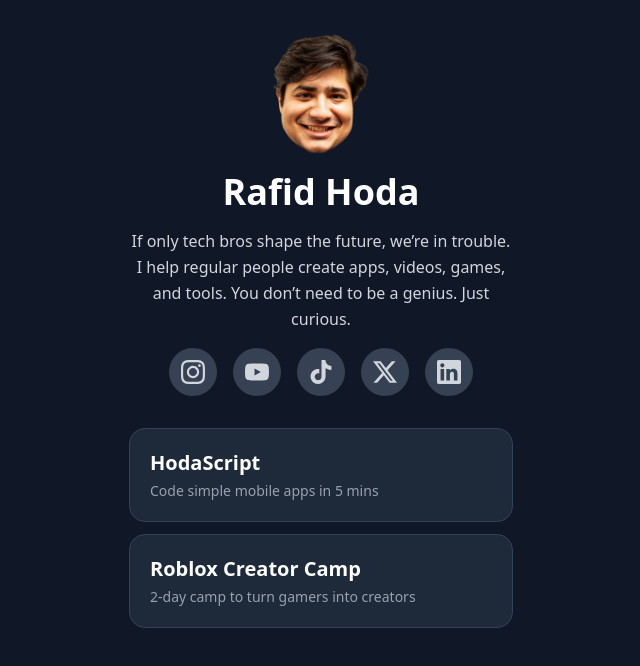
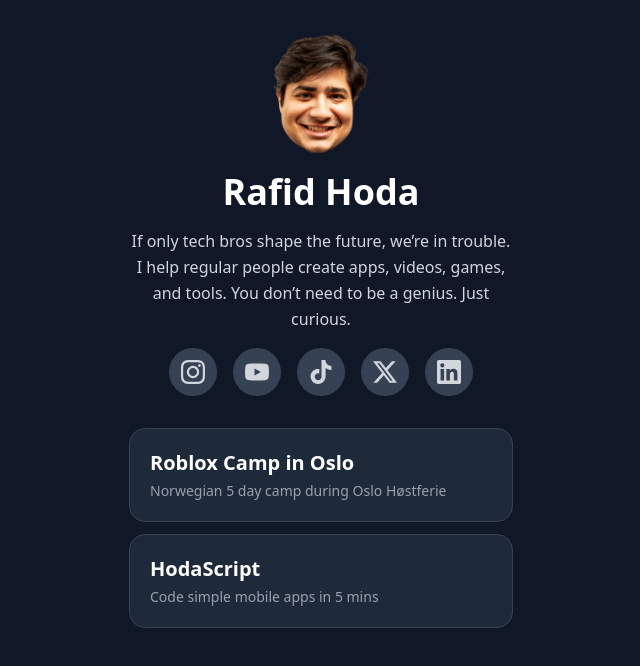
Before and after one commit to rafidhoda/rafidhoda, a Next.js app: page / in a window 1280 px wide. Shown: the top 666 px of the page, without its empty margins (319-959 px from the left). Built offline with nearby package versions, Linux system fonts and the light colour scheme.

Commit message:
Update text

```diff
--- a/src/app/page.tsx
+++ b/src/app/page.tsx
@@ -3,15 +3,15 @@ import Image from "next/image";
 export default function Home() {
   const offerings = [
     {
+      title: "Roblox Camp in Oslo",
+      description: "Norwegian 5 day camp during Oslo Høstferie",
+      url: "https://www.hoda.camp/roblox",
+      external: true,
+    },
+    {
       title: "HodaScript",
       description: "Code simple mobile apps in 5 mins",
       url: "https://hodascript.com",
-      external: true,
-    },
-    {
-      title: "Roblox Creator Camp",
-      description: "2-day camp to turn gamers into creators",
-      url: "https://robloxcreatorcamp.com",
       external: true,
     },
   ];
```
